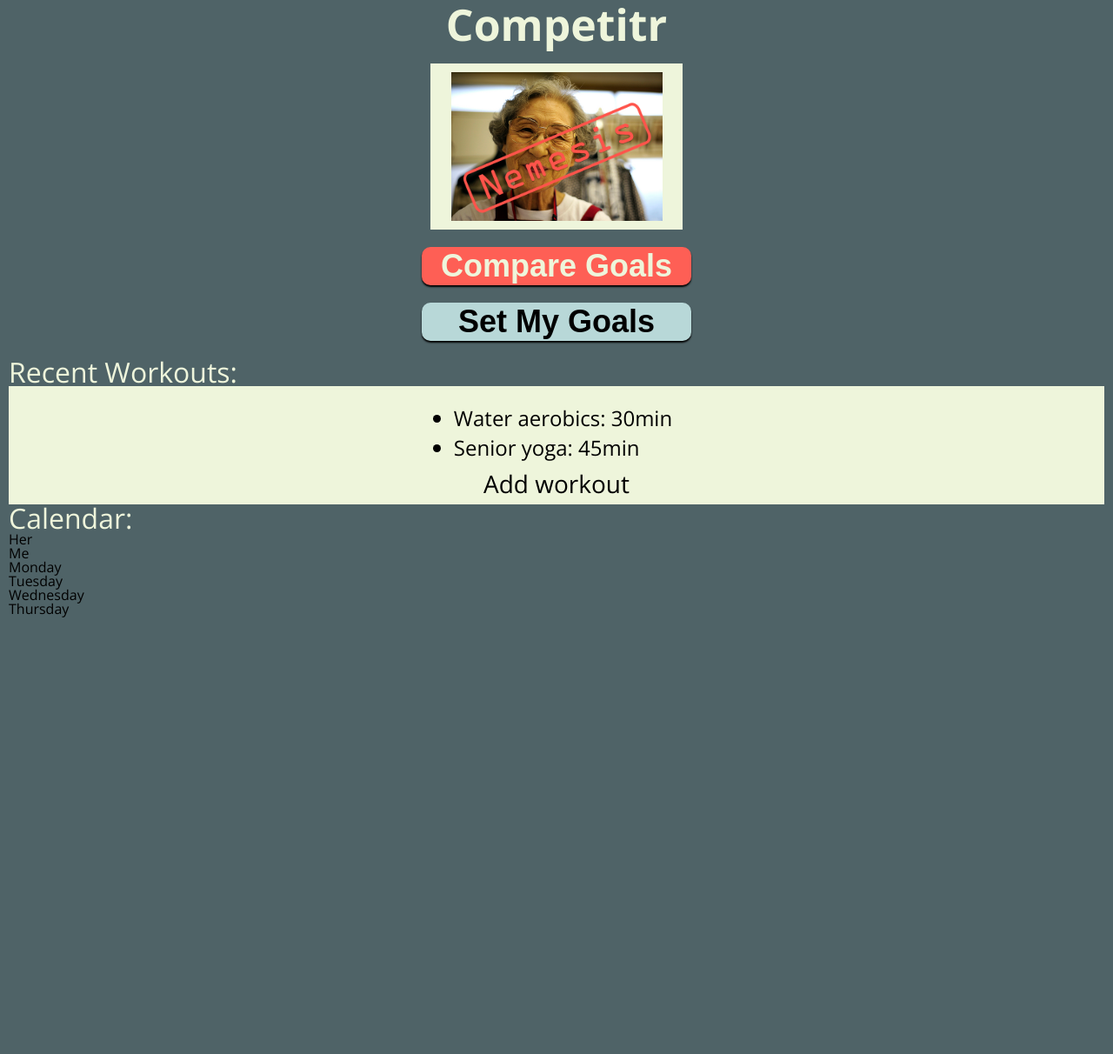
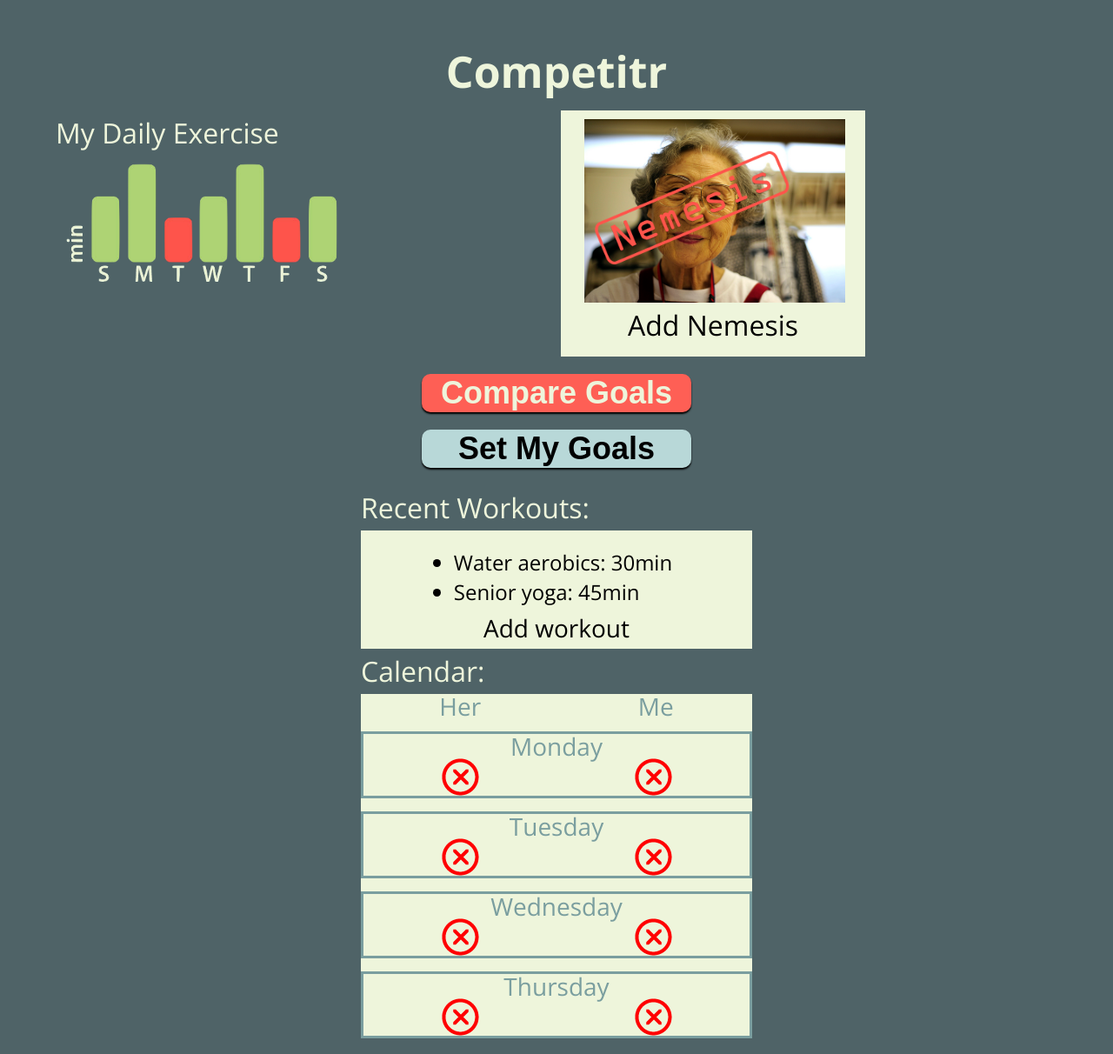
Before and after one commit to cbdallavalle/design-hackathon, a plain HTML site: page index.html in a window 1280 px wide. Shown: the part 27-1239 px from the top of the page at 87% size. Before the commit the page ends 800 px from the top, so only its background shows below. Drawn offline with nearby package versions, Linux system fonts and the light colour scheme.

Commit message:
Initialize desktop

```diff
--- a/index.css
+++ b/index.css
@@ -1,7 +1,7 @@
 body {
   background-color: #4F6367;
   font-family: 'Open Sans', sans-serif;
-  padding: 10px;
+  padding: 5%;
 }
 
 h1 {
@@ -15,6 +15,7 @@ h1 {
 h2 {
  color: #EEF5DB;
  font-size: 32px;
+ margin: 10px 0;
 }
 
 h4 {
@@ -22,11 +23,15 @@ h4 {
   margin-top: 10px;
 }
 
+h5 {
+  font-size: 28px;
+  color: #7A9E9F;
+}
+
 li {
   font-size: 24px;
   text-align: left;
   list-style-type: disc;
-  /*list-style-position: outside;*/
   padding: 5px 0;
   margin-left: 15px;
 }
@@ -47,7 +52,6 @@ button {
   display: none;
 }
 
-
 .button-cont {
   display: flex;
   flex-direction: column-reverse;
@@ -62,6 +66,21 @@ button {
 .button-set {
   background-color: #B8D8D8;
   color: black;
+}
+
+.calendar-info {
+  background-color: #EEF5DB;
+}
+
+.comparison {
+  display: flex;
+  flex-direction: row;
+  justify-content: space-around;
+}
+
+.completion {
+  display: flex;
+  justify-content: space-around;
 }
 
 .nemesis-cont {
@@ -91,6 +110,12 @@ button {
   left: 0;
 }
 
+.weekdays {
+  border: 3px solid #7A9E9F;
+  text-align: center;
+  margin: 15px auto;
+}
+
 .workout-list-cont {
   display: flex;
   flex-direction: column-reverse;
@@ -98,3 +123,48 @@ button {
   background-color: #EEF5DB;
   padding: 20px 15px 10px;
 }
+
+@media screen and (min-width: 500px) {
+  .workout-cont,
+  .calendar-info {
+    width: 450px;
+  }
+
+  .workout-comparisons {
+    display: flex;
+    flex-direction: column;
+    align-items: center;
+  }
+}
+
+@media screen and (min-width: 1000px) {
+  .add-nemesis,
+  .fitness-graph {
+    display: block;
+  }
+
+  .add-nemesis h2 {
+    color: black;
+    text-align: center;
+  }
+
+  .heading-cont {
+    display: flex;
+    flex-direction: row;
+  }
+
+  .nemesis-cont {
+    display: flex;
+    flex-direction: column;
+    width: 330px;
+  }
+
+  .nemesis-photo-cont img {
+    width: 300px;
+  }
+
+  #graph-img {
+    width: 360px;
+  }
+
+}
--- a/index.html
+++ b/index.html
@@ -13,9 +13,10 @@
      <h1>Competitr</h1>
    </header>
    <section class="">
+      <div class="heading-cont">
        <article class="fitness-graph">
-         <h3>My Daily Exercise</h3>
-         <div>PIC OF CALENDAR</div>
+         <h2>My Daily Exercise</h2>
+         <img src="./images/Competitr_desktop.png" id="graph-img">
        </article>
        <article class="nemesis-cont">
          <div class="nemesis-photo-cont">
@@ -26,13 +27,14 @@
             <h2>Add Nemesis</h2>
          </div>
        </article>
+      </div>
       <div class='button-cont'>
         <button class='button-set'>Set My Goals</button>
         <button class='button-compare'>Compare Goals</button>
       </div>
     </section>
 
-    <section>
+    <section class="workout-comparisons">
       <article class="workout-cont">
         <h2>Recent Workouts:</h2>
         <div class='workout-list-cont'>
@@ -49,24 +51,38 @@
       </article>
       <article class="calendar-cont">
         <h2>Calendar:</h2>
-        <div>
-          <h5>Her</h5>
-          <h5>Me</h5>
-          <div>
+        <div class="calendar-info">
+          <div class="comparison">
+            <h5>Her</h5>
+            <h5>Me</h5>
+          </div>
+          <div class="weekdays">
             <h5>Monday</h5>
-            <div></div>
+            <div class="completion">
+              <img src="./images/x-red.png" alt="not complete">
+              <img src="./images/x-red.png" alt="not complete">
+            </div>
           </div>
-          <div>
+          <div class="weekdays">
             <h5>Tuesday</h5>
-            <div></div>
+            <div class="completion">
+              <img src="./images/x-red.png" alt="not complete">
+              <img src="./images/x-red.png" alt="not complete">
+            </div>
           </div>
-          <div>
+          <div class="weekdays">
             <h5>Wednesday</h5>
-            <div></div>
+            <div class="completion">
+              <img src="./images/x-red.png" alt="not complete">
+              <img src="./images/x-red.png" alt="not complete">
+            </div>
           </div>
-          <div>
+          <div class="weekdays">
             <h5>Thursday</h5>
-            <div></div>
+            <div class="completion">
+              <img src="./images/x-red.png" alt="not complete">
+              <img src="./images/x-red.png" alt="not complete">
+            </div>
           </div>
         </div>
       </article>
```
Also changed, not shown: images/Competitr_desktop.png (added).
